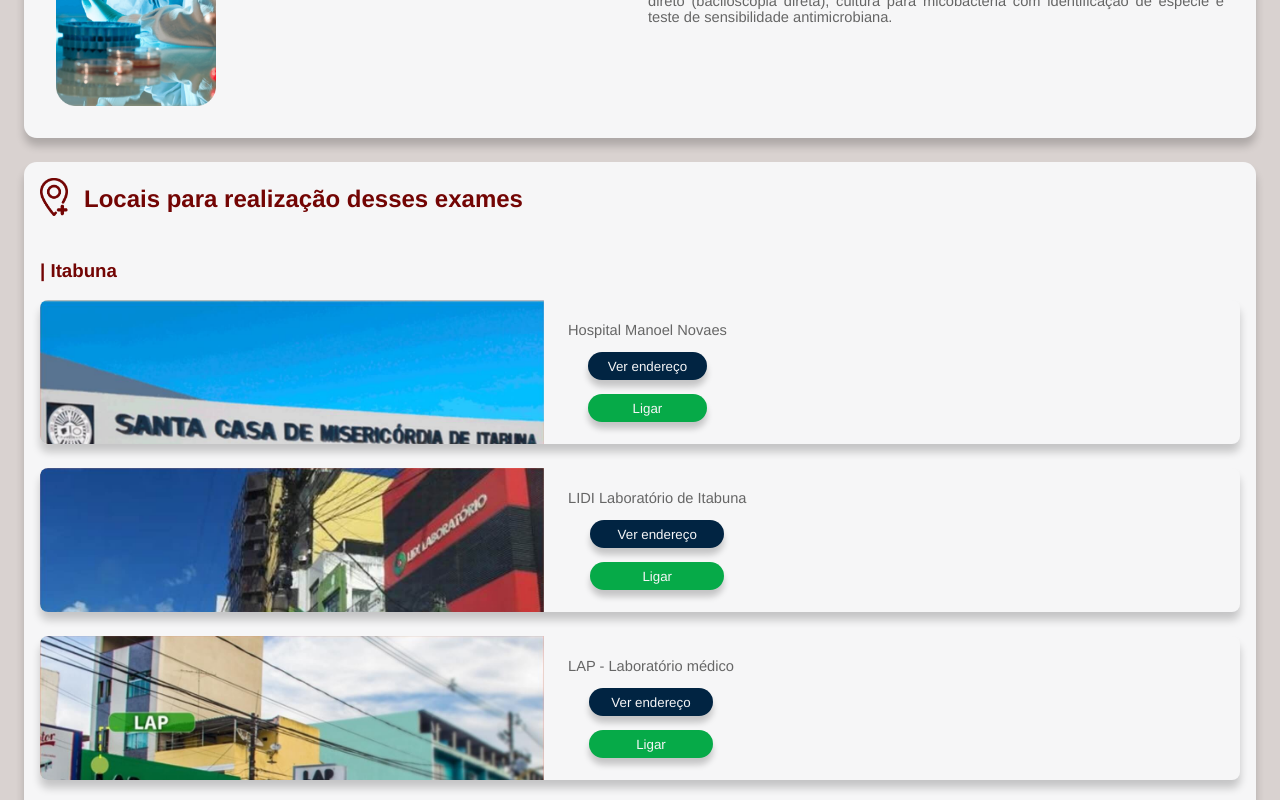
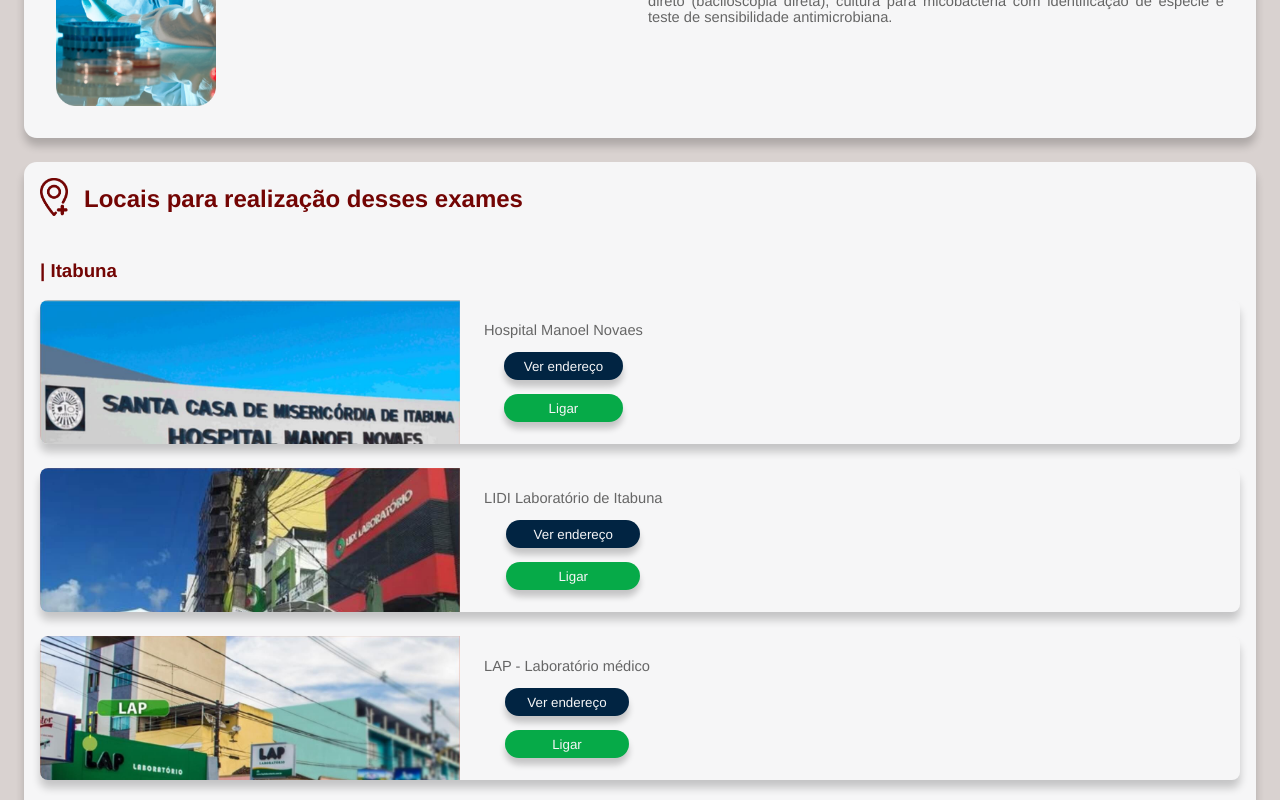
Before and after one commit to VictorCrisostomo/controlTB-app, a React (Create React App) app: page /diagnostico in a window 1280 px wide. Shown: the part 1051-1851 px from the top of the page. Built offline with nearby package versions, Linux system fonts and the light colour scheme.

Commit message:
config btns(4)

```diff
--- a/src/components/styles.css
+++ b/src/components/styles.css
@@ -168,7 +168,7 @@
 }
 
 .imgCardBtn {
-    width: 42%;
+    width: 35%;
     border-radius: .5em 0 0 .5em;
 
 
```
